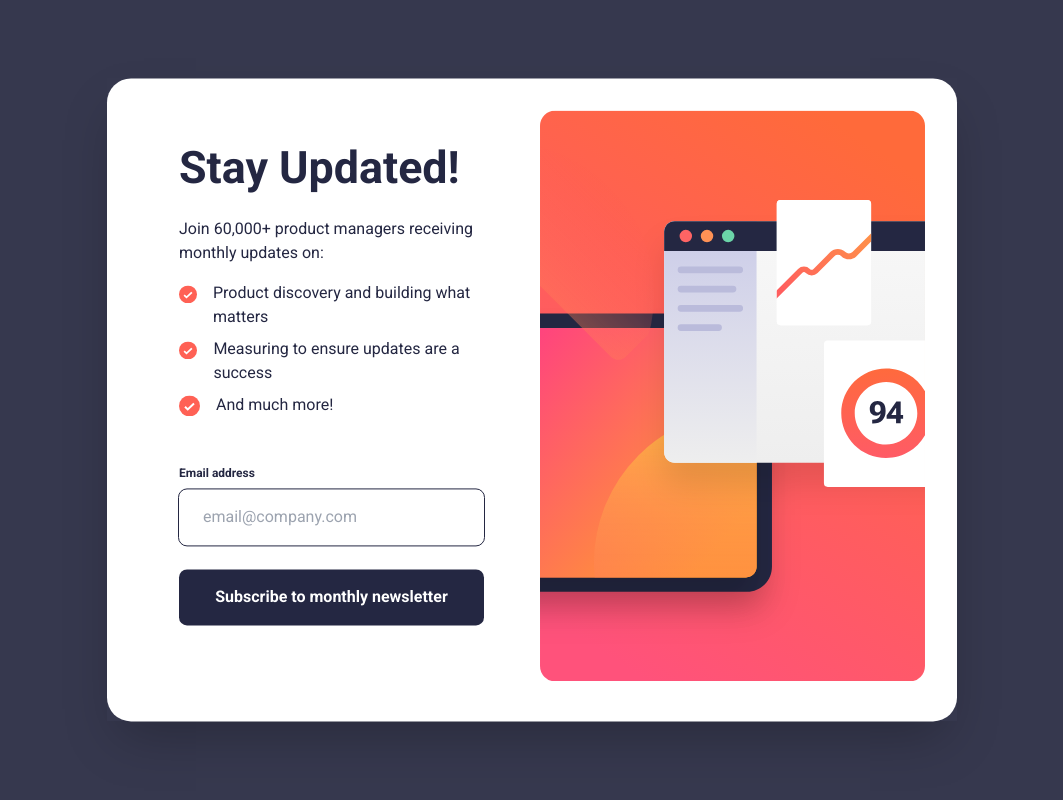
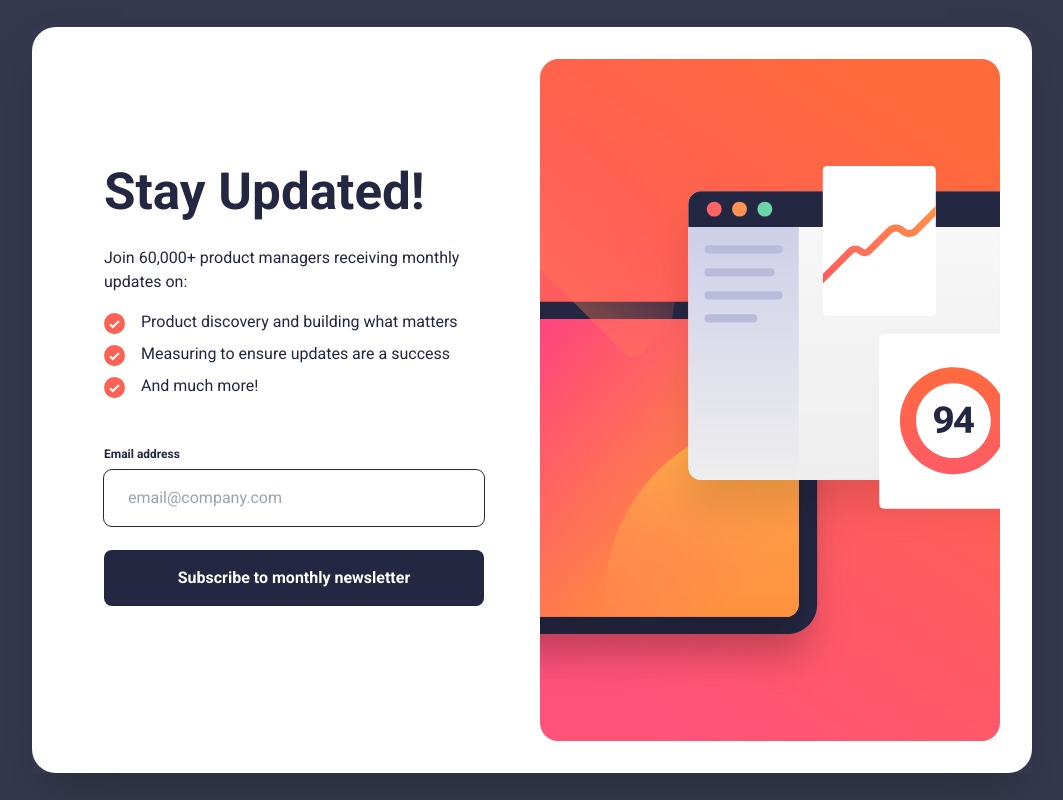
Before and after one commit to GavinITP/news-letter-signup-form, a Next.js app: page / in a window 1280 px wide. Shown: the whole page, without its empty margins (108-1171 px from the left). Built offline with nearby package versions, Linux system fonts and the light colour scheme.

Commit message:
fix card size

```diff
--- a/app/page.tsx
+++ b/app/page.tsx
@@ -11,7 +11,7 @@ const Home = () => {
   };
 
   return (
-    <main className="absolute top-1/2 left-1/2 translate-x-[-50%] translate-y-[-50%] w-full min-[400px]:max-w-[375px] min-[860px]:max-w-[850px] 2xl:scale-125 shadow-2xl">
+    <main className="absolute top-1/2 left-1/2 translate-x-[-50%] translate-y-[-50%] w-full min-[400px]:max-w-[375px] min-[860px]:max-w-[1000px] 2xl:scale-125 shadow-2xl">
       <article className="bg-white sm:rounded-2xl min-[860px]:rounded-3xl overflow-hidden min-h-screen sm:min-h-min grid min-[860px]:grid-cols-2 min-[860px]:p-8 min-[860px]:gap-4">
         <picture className="min-[860px]:order-1">
           <source
@@ -26,7 +26,7 @@ const Home = () => {
           />
         </picture>
         <section className="px-8 text-slate min-[860px]:px-10 min-[860px]:my-auto">
-          <h1 className="text-[2.5rem] min-[860px]:text-[2.8rem] font-bold mt-6">
+          <h1 className="text-[2.5rem] min-[860px]:text-[2.8rem] lg:text-[3.2rem] font-bold mt-6">
             Stay Updated!
           </h1>
           <p className="my-4 text-base">
```
